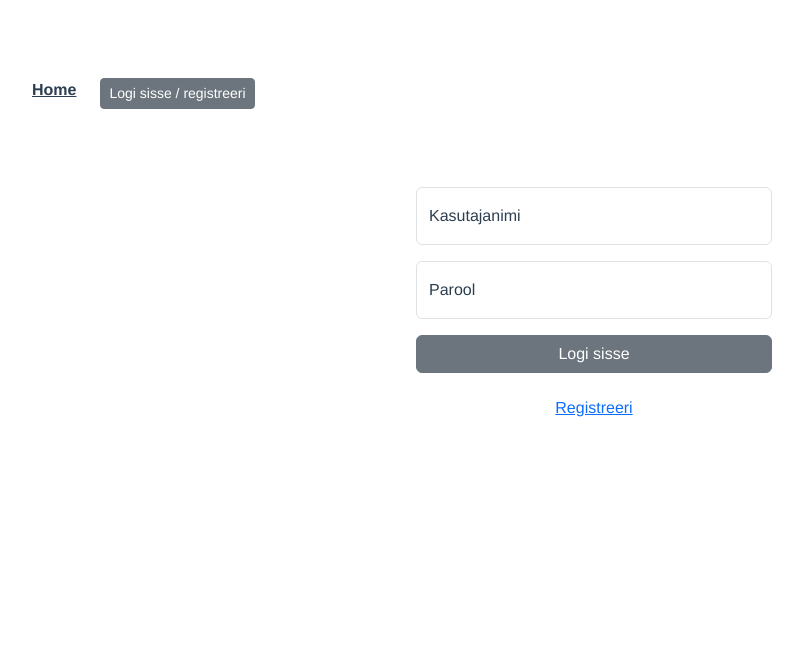
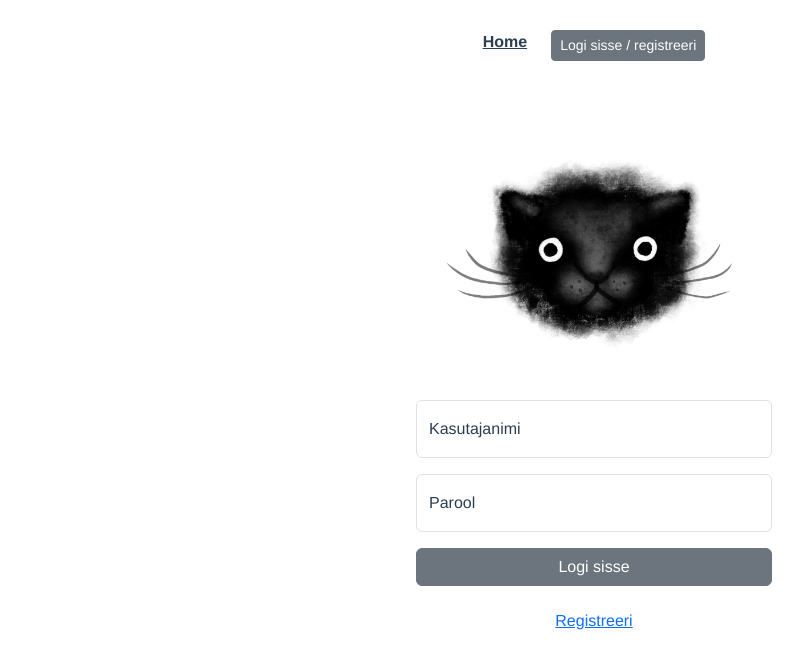
Before and after one commit to liisakanemagi/cat-manager-front, a Vue app: page /login in a window 1280 px wide. Shown: the top 668 px of the page, without its empty margins (46-849 px from the left). Built offline with nearby package versions, Linux system fonts and the light colour scheme.

Commit message:
LoginView.vue illustration added

```diff
--- a/src/App.vue
+++ b/src/App.vue
@@ -1,5 +1,5 @@
 <template>
-  <nav class="d-flex gap-2 justify-content-start m-5">
+  <nav class="d-flex gap-2 justify-content-center">
     <router-link to="/">Home</router-link>
     <router-link v-if="isLoggedIn">Lisa kiisu</router-link>
 
--- a/src/views/ErrorView.vue
+++ b/src/views/ErrorView.vue
@@ -4,7 +4,7 @@
     <div class="row">
       <div class="col">
         <h3> Midagi läks valesti :(</h3>
-        <img class="error-gif" src="@/assets/illustrations/source.gif" alt="Cat illustration">
+        <img class="error-gif" src="@/assets/illustrations/error.gif" alt="Cat illustration">
       </div>
     </div>
   </div>
--- a/src/views/LoginView.vue
+++ b/src/views/LoginView.vue
@@ -1,7 +1,11 @@
 <template>
-  <div class="container text-center mt-5">
+  <div class="container text-center mt-4">
     <div class="row justify-content-center">
       <div class="col-12 col-sm-8 col-md-6 col-lg-4">
+
+        <div class="home">
+          <img class="login-cat" src="@/assets/illustrations/cat3.jpeg" alt="Cat illustration">
+        </div>
 
         <div class="form-floating mb-3">
           <input type="text" class="form-control" id="username" placeholder="Kasutajanimi">
@@ -39,3 +43,11 @@ export default {
   }
 }
 </script>
+
+<style scoped>
+.login-cat {
+  max-width: 400px;
+  width: 100%;
+  height: auto;
+}
+</style>
```
Also changed, not shown: src/assets/illustrations/source.gif (deleted).
